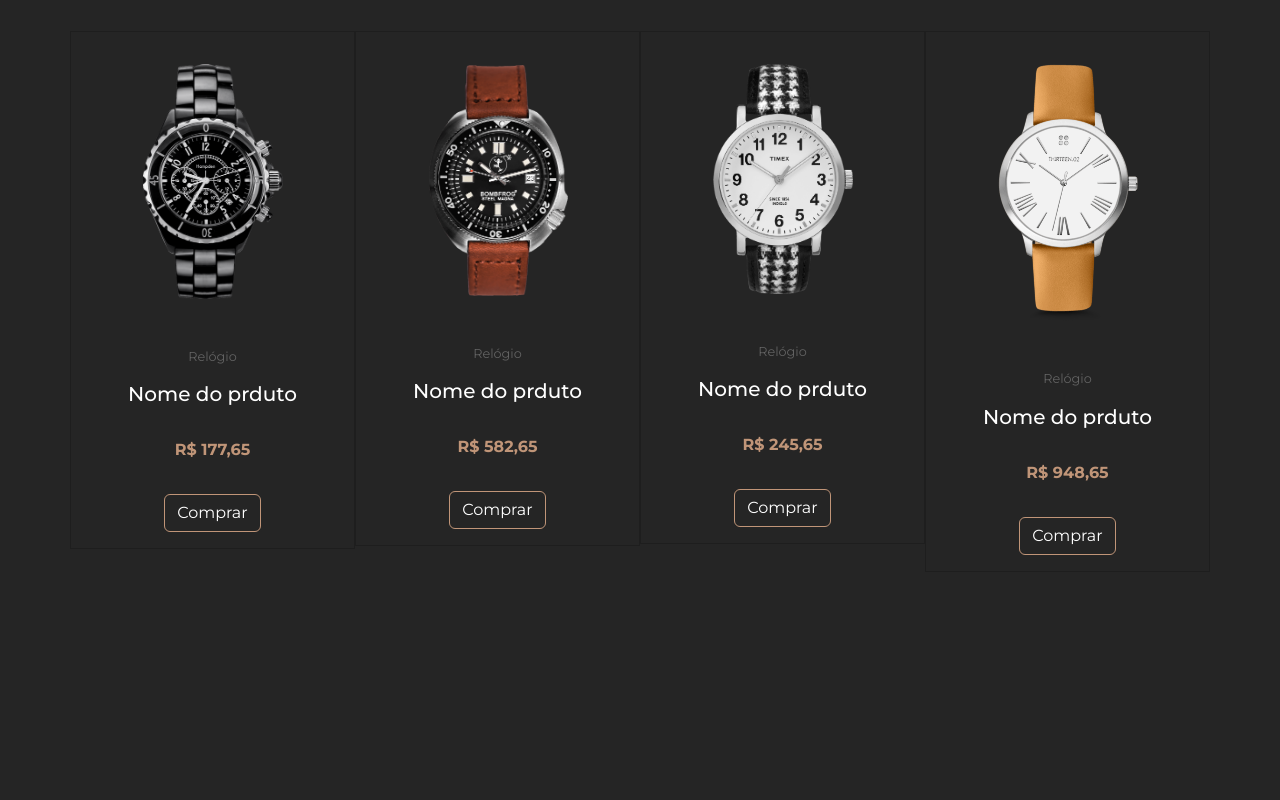
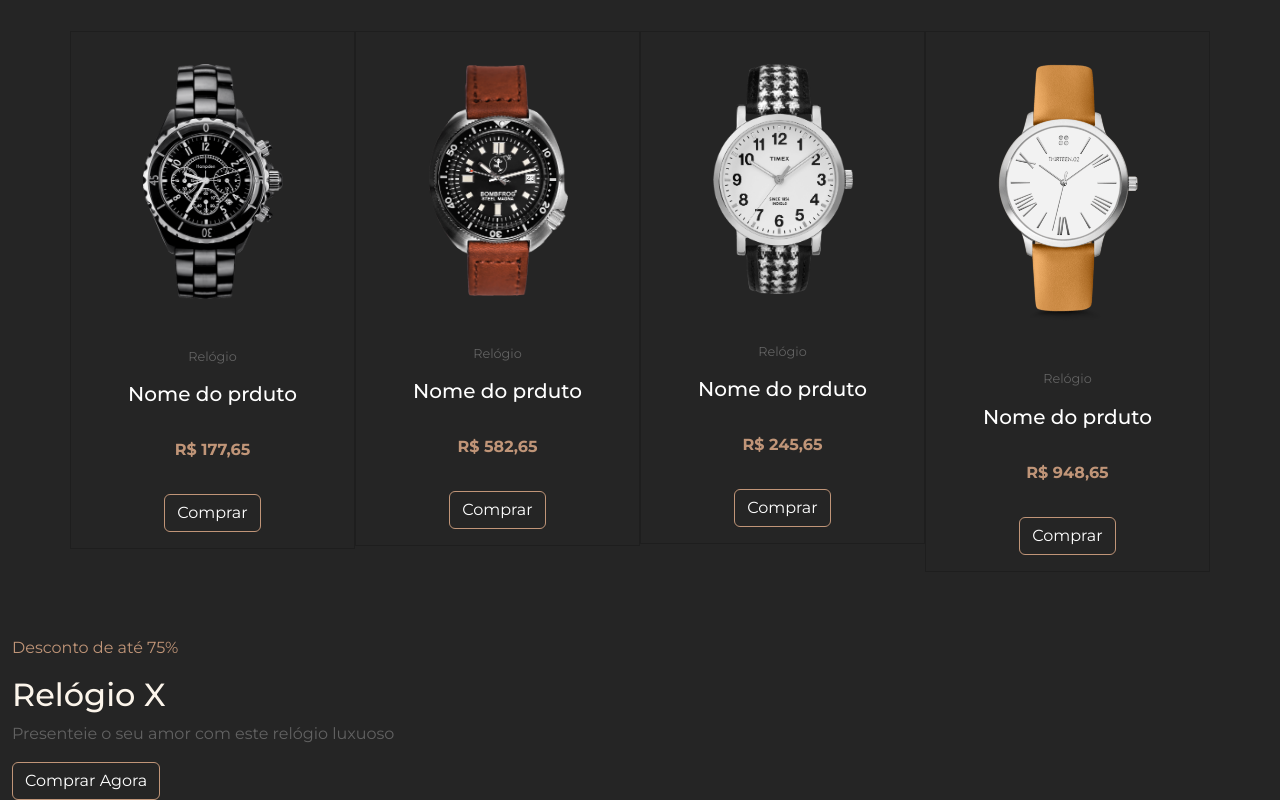
Before and after one commit to Leodf/projetos-bootstrap, a plain HTML site: page projeto-Ecommerce/index.html in a window 1280 px wide. Shown: the part 1129-1929 px from the top of the page. Before the commit the page ends 1765 px from the top, so only its background shows below. Drawn offline with nearby package versions, Linux system fonts and the light colour scheme.

Commit message:
Update index.html

```diff
--- a/projeto-Ecommerce/index.html
+++ b/projeto-Ecommerce/index.html
@@ -207,5 +207,16 @@
             </div>
         </div>
     </div>
+    <!-- BANNER DESTAQUE -->
+    <div class="container-fluid" id="bottom-banner">
+        <div class="row">
+            <div class="col-12 col-md-8">
+                <p class="primary-color offer-subtitle">Desconto de até 75%</p>
+                <h2 class="light-color">Relógio X</h2>
+                <p class="secondary-color">Presenteie o seu amor com este relógio luxuoso</p>
+                <a href="#" class="btn btn-primary">Comprar Agora</a>
+            </div>
+        </div>
+    </div>
 </body>
 </html>
```
